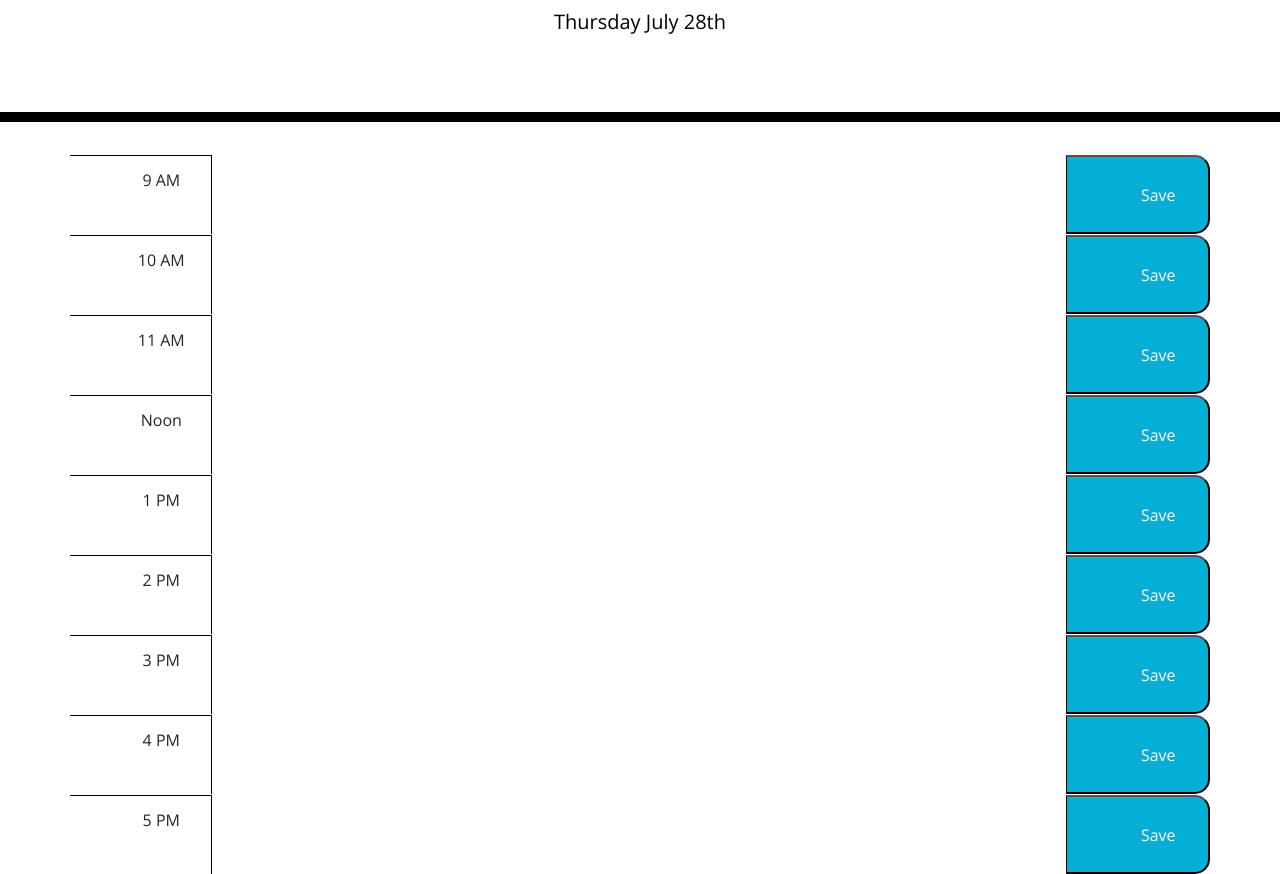
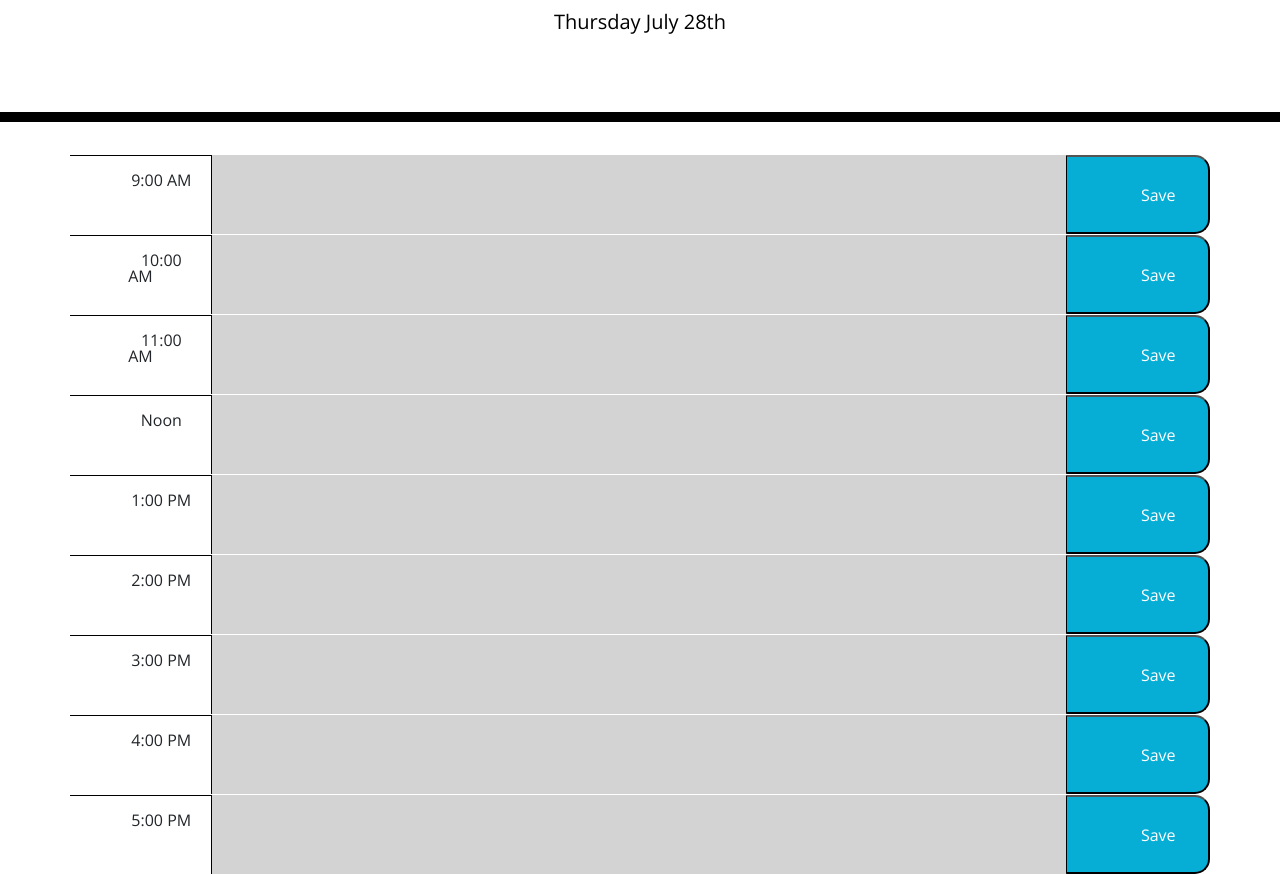
Before and after one commit to fredkamm/work-scheduler, a plain HTML site: page index.html in a window 1280 px wide. Shown: the part 182-1056 px from the top of the page. Drawn offline with nearby package versions, Linux system fonts and the light colour scheme.

Commit message:
successfully added js code to make the columns color cordinated with the time of the hour, last thing to do is local storage

```diff
--- a/assets/css/style.css
+++ b/assets/css/style.css
@@ -52,6 +52,7 @@ body {
   .past {
     background-color: #d3d3d3;
     color: white;
+
   }
 
   .present {
@@ -73,6 +74,5 @@ button {
   }
 
  button:hover {
-    font-size: 20px;
-    transition: all 0.3s ease-in-out;
+    background-color: #77dd77;
   }
--- a/assets/js/script.js
+++ b/assets/js/script.js
@@ -13,13 +13,14 @@
 // WHEN I refresh the page
 // THEN the saved events persist
 
-// hard cope the 9-5 time blocks
-// so each row is unique and button is unique
-// add 3 bootstrap sections, adjust size of the columns
+    // hard code the 9-5 time blocks
+    // so each row is unique and button is unique
+    // add 3 bootstrap sections, adjust size of the columns
 
-// assign variables
+// current time varibale
 var currentDayEl = $('#currentDay');
 
+// button variables
 var inputBtn1 = $('#saveBtn1');
 var inputBtn2 = $('#saveBtn2');
 var inputBtn3 = $('#saveBtn3');
@@ -30,21 +31,43 @@ var inputBtn7 = $('#saveBtn7');
 var inputBtn8 = $('#saveBtn8');
 var inputBtn9 = $('#saveBtn9');
 
-var workListEl1 = $('#workList1');
-var workListEl2 = $('#workList2');
-var workListEl3 = $('#workList3');
-var workListEl4 = $('#workList4');
-var workListEl5 = $('#workList5');
-var workListEl6 = $('#workList6');
-var workListEl7 = $('#workList7');
-var workListEl8 = $('#workList8');
-var workListEl9 = $('#workList9');
+// textarea variables
+var workListEl1 = $('#hour-9');
+var workListEl2 = $('#hour-10');
+var workListEl3 = $('#hour-11');
+var workListEl4 = $('#hour-12');
+var workListEl5 = $('#hour-1');
+var workListEl6 = $('#hour-2');
+var workListEl7 = $('#hour-3');
+var workListEl8 = $('#hour-4');
+var workListEl9 = $('#hour-5');
 
-var allWorkList = [workListEl1, workListEl2, workListEl3, workListEl4, workListEl5, workListEl6, workListEl7, workListEl8, workListEl9];
+// each row variable
+var hour9 = $('#rowOne');
+var hour10 = $('#rowTwo');
+var hour11 = $('#rowThree');
+var hour12 = $('#rowFour');
+var hour13 = $('#rowFive');
+var hour14 = $('#rowSix');
+var hour15 = $('#rowSeven');
+var hour16 = $('#rowEight');
+var hour17 = $('#rowNine');
 
+// assigning each row a number that represents the time in miltary time
+hour9 = 9;
+hour10 = 10;
+hour11 = 11;
+hour12 = 12;
+hour13 = 13;
+hour14 = 14;
+hour15 = 15;
+hour16 = 16;
+hour17 = 17;
 
+// variable that calculates the time now in hours
+var hour = moment().format('H');
 
-// console.log(allWorkList);
+console.log(hour);
 
 // displaying the current date and day of the week
 function displayTime() {
@@ -54,19 +77,145 @@ function displayTime() {
 }
 displayTime();
 
-// function to saving the inputs to local storage
-function saveInput(){
-    localStorage.setItem('<textarea>', workListEl1);
+// next 9 functions are what makes the column change color with time
+// im sure theres an easier/cleaner way to loop this but its working as i want.
+function past9(){
+    if (hour9 < hour) {
+        workListEl1.attr("style", 'background-color: lightgrey');
+    }
+    if (hour9 == hour) {
+        workListEl1.attr("style", 'background-color:  #ff6961');
+    }
+    if (hour9 > hour) {
+        workListEl1.attr("style", 'background-color: lightgreen');
+    }
+
 }
+past9();
 
-console.log(saveInput);
+function past10(){
+    if (hour10 < hour) {
+        workListEl2.attr("style", 'background-color: lightgrey');
+    }
+    if (hour10 == hour) {
+        workListEl2.attr("style", 'background-color:  #ff6961');
+    }
+    if (hour10 > hour) {
+        workListEl2.attr("style", 'background-color: lightgreen');
+    }
+
+}
+past10();
+
+function past11(){
+    if (hour11 < hour) {
+        workListEl3.attr("style", 'background-color: lightgrey');
+    }
+    if (hour11 == hour) {
+        workListEl3.attr("style", 'background-color:  #ff6961');
+    }
+    if (hour11 > hour) {
+        workListEl3.attr("style", 'background-color: lightgreen');
+    }
+
+}
+past11();
+
+function past12(){
+    if (hour12 < hour) {
+        workListEl4.attr("style", 'background-color: lightgrey');
+    }
+    if (hour12 == hour) {
+        workListEl4.attr("style", 'background-color:  #ff6961');
+    }
+    if (hour12 > hour) {
+        workListEl4.attr("style", 'background-color: lightgreen');
+    }
+
+}
+past12();
+
+function past13(){
+    if (hour13 < hour) {
+        workListEl5.attr("style", 'background-color: lightgrey');
+    }
+    if (hour13 == hour) {
+        workListEl5.attr("style", 'background-color:  #ff6961');
+    }
+    if (hour13 > hour) {
+        workListEl5.attr("style", 'background-color: lightgreen');
+    }
+
+}
+past13();
+
+function past14(){
+    if (hour14 < hour) {
+        workListEl6.attr("style", 'background-color: lightgrey');
+    }
+    if (hour14 == hour) {
+        workListEl6.attr("style", 'background-color:  #ff6961');
+    }
+    if (hour14 > hour) {
+        workListEl6.attr("style", 'background-color: lightgreen');
+    }
+
+}
+past14();
+
+function past15(){
+    if (hour15 < hour) {
+        workListEl7.attr("style", 'background-color: lightgrey');
+    }
+    if (hour15 == hour) {
+        workListEl7.attr("style", 'background-color:  #ff6961');
+    }
+    if (hour15 > hour) {
+        workListEl7.attr("style", 'background-color: lightgreen');
+    }
+
+}
+past15();
+
+function past16(){
+    if (hour16 < hour) {
+        workListEl8.attr("style", 'background-color: lightgrey');
+    }
+    if (hour16 == hour) {
+        workListEl8.attr("style", 'background-color: #ff6961');
+    }
+    if (hour16 > hour) {
+        workListEl8.attr("style", 'background-color: lightgreen');
+    }
+}
+past16();
+
+function past17(){
+    if (hour17 < hour) {
+        workListEl9.attr("style", 'background-color: lightgrey');
+    }
+    if (hour17 == hour) {
+        workListEl9.attr("style", 'background-color:  #ff6961');
+    }
+    if (hour17 > hour) {
+        workListEl9.attr("style", 'background-color: lightgreen');
+    }
+}
+past17();
 
 
-function saveBtnOne (){
-    inputBtn1.addEventListener('click', saveInput);
-}
 
 
-// for (var i = 0; i < allWorkList.length; i++) {
-//     var input = allWorkList[i].value;
-//     localStorage.setItem(allWorkList[i])
+// // function to saving the inputs to local storage
+// function saveInput(){
+//     inputBtn1.addEventListener('click', function(){
+//         if(workListEl1 = "hi");
+//         window.alert("hi)");
+
+//         localStorage.setItem('hour-9', workListEl1 )
+//     });
+// }
+//     localStorage.setItem('<textarea>', workListEl1);
+// }
+
+// console.log(saveInput)
--- a/index.html
+++ b/index.html
@@ -32,9 +32,9 @@
       <!-- Timeblocks go here -->
       <div id="rowOne" class="row">
         <div id ="time" class="col">
-          9 AM
+          9:00 AM
         </div>
-        <textarea id="workList1" class="col-9">
+        <textarea id="hour-9" class="col-9">
         </textarea>
         <button id="saveBtn1" class="col">
           Save
@@ -42,9 +42,9 @@
       </div>
       <div id="rowTwo" class="row">
         <div id ="time" class="col">
-          10 AM
+          10:00 AM
         </div>
-        <textarea id="workList2" class="col-9">
+        <textarea id="hour-10" class="col-9">
         </textarea>
         <button id="saveBtn2" class="col">
           Save
@@ -52,9 +52,9 @@
       </div>
       <div id="rowThree" class="row">
         <div id ="time" class="col">
-          11 AM
+          11:00 AM
         </div>
-        <textarea id="workList3" class="col-9">
+        <textarea id="hour-11" class="col-9">
         </textarea>
         <button id="saveBtn3" class="col">
           Save
@@ -64,7 +64,7 @@
         <div id ="time" class="col">
           Noon
         </div>
-        <textarea id="workList4" class="col-9">
+        <textarea id="hour-12" class="col-9">
         </textarea>
         <button id="saveBtn4" class="col">
           Save
@@ -72,9 +72,9 @@
       </div>
       <div id="rowFive" class="row">
         <div id ="time" class="col">
-          1 PM
+          1:00 PM
         </div>
-        <textarea id="workList5" class="col-9">
+        <textarea id="hour-1" class="col-9">
         </textarea>
         <button id="saveBtn5" class="col">
           Save
@@ -82,9 +82,9 @@
       </div>
       <div id="rowSix" class="row">
         <div id ="time" class="col">
-          2 PM
+          2:00 PM
         </div>
-        <textarea id="workLis6" class="col-9">
+        <textarea id="hour-2" class="col-9">
         </textarea>
         <button id="saveBtn6" class="col">
           Save
@@ -92,9 +92,9 @@
       </div>
       <div id="rowSeven" class="row">
         <div id ="time" class="col">
-          3 PM
+          3:00 PM
         </div>
-        <textarea id="workList7" class="col-9">
+        <textarea id="hour-3" class="col-9">
         </textarea>
         <button id="saveBtn7" class="col">
           Save
@@ -102,9 +102,9 @@
       </div>
       <div id="rowEight" class="row">
         <div id ="time" class="col">
-          4 PM
+          4:00 PM
         </div>
-        <textarea id="workList8" class="col-9">
+        <textarea id="hour-4" class="col-9">
         </textarea>
         <button id="saveBtn8" class="col">
           Save
@@ -112,9 +112,9 @@
       </div>
       <div id="rowNine" class="row">
         <div id ="time" class="col">
-          5 PM
+          5:00 PM
         </div>
-        <textarea id="workList9" class="col-9">
+        <textarea id="hour-5" class="col-9">
         </textarea>
         <button id="saveBtn9" class="col">
           Save
```
